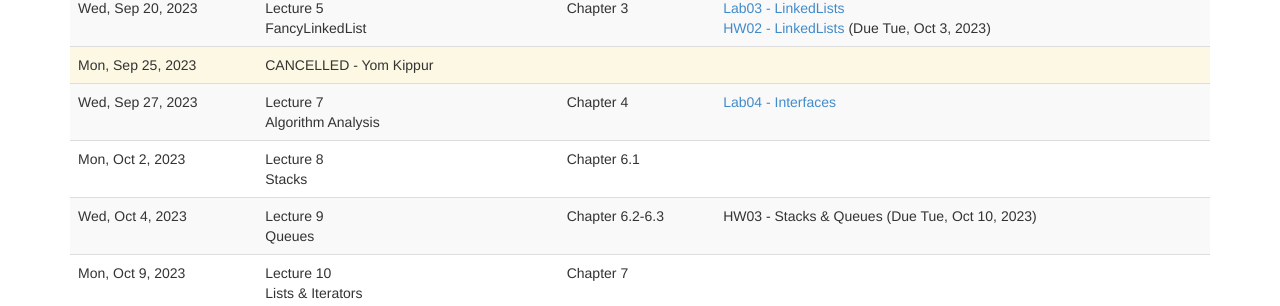
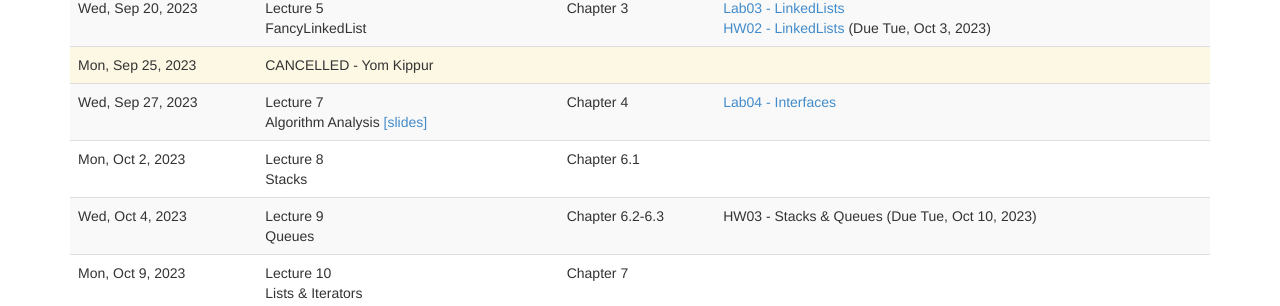
Before and after one commit to kalte0/BMC-CS-151.github.io, a Jekyll site: the page built from schedule.md, in a window 1280 px wide and 900 px high, scrolled down 508 px. Shown: the part 146-452 px from the top of the window. Built offline with Jekyll 4.4.1, drawn with Linux system fonts in a browser that asks for light colours; nearby versions of some CDN libraries.

Commit message:
lec07 slides

```diff
--- a/_data/schedule.yaml
+++ b/_data/schedule.yaml
@@ -84,7 +84,7 @@
         -
           title: "Lab04 - Interfaces"
           url: "labs/Lab04.html"
-      slides: ~
+      slides: "slides/lecture07.pdf"
       recording: ~
     -
       date: 2023-10-02
```
Also changed, not shown: 1 other file.
